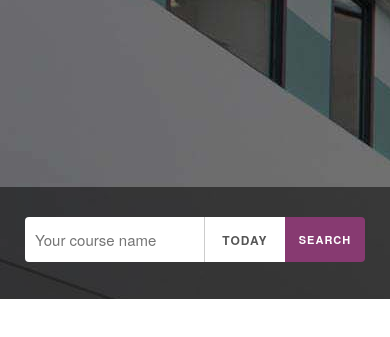
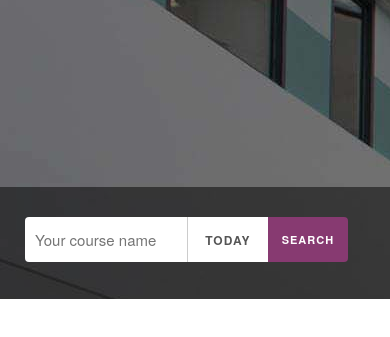
Before and after one commit to PierpaoloLucarelli/RGU-timetable-finder, a plain HTML site: page index.html in a window 390 px wide. Shown: the part 201-538 px from the top of the page. Drawn offline with nearby package versions, Linux system fonts and the light colour scheme; files that its build step writes are made by us from their sources.

Commit message:
Fixed search bar for very small windows

```diff
--- a/css/main.css
+++ b/css/main.css
@@ -172,7 +172,7 @@ nav {
 
 @media screen and (max-width: 650px) {
 	#module-text{
-		width: 180px;
+		width: 45%;
 	}
 
 	.search {
```
